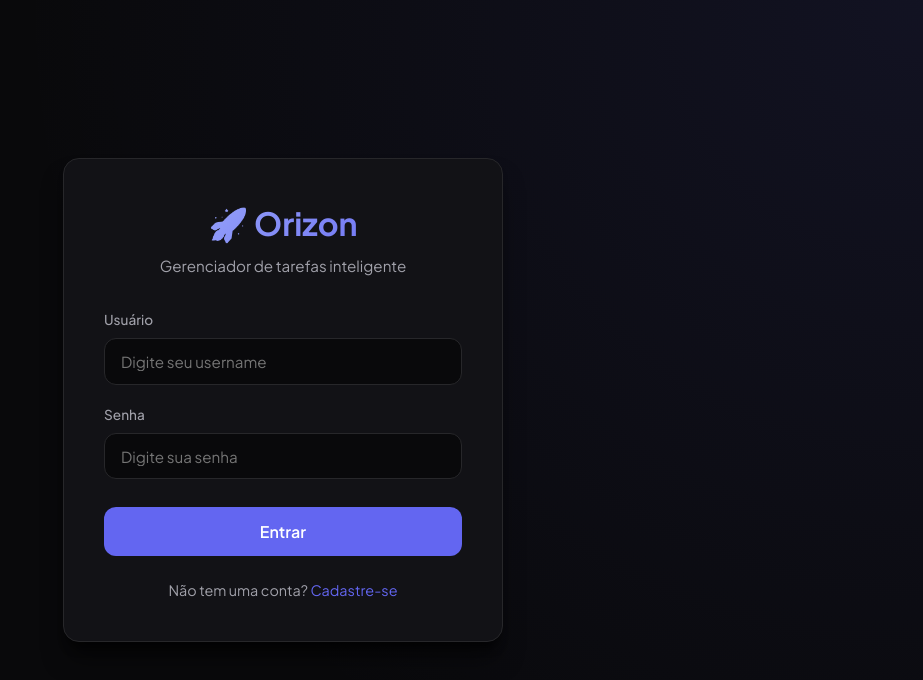
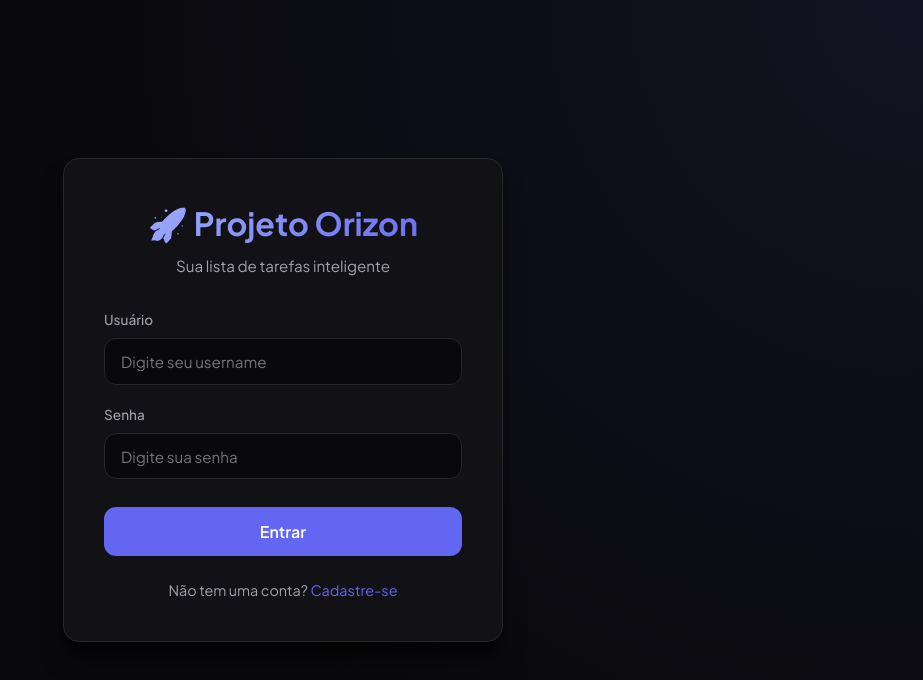
Before and after one commit to techcarlosandre/Orizon, a React (Vite) app in the folder frontend/: page /login in a window 1280 px wide. Shown: the top 680 px of the page, without its empty margins (357-1280 px from the left). Built offline with nearby package versions, Linux system fonts and the light colour scheme; no server answers.

Commit message:
front: change application name to Projeto Orizon and translate titles to Portuguese

```diff
--- a/frontend/index.html
+++ b/frontend/index.html
@@ -4,8 +4,8 @@
     <meta charset="UTF-8" />
     <link rel="icon" type="image/svg+xml" href="/favicon.svg" />
     <meta name="viewport" content="width=device-width, initial-scale=1.0" />
-    <meta name="description" content="Orizon — Gerenciador de tarefas inteligente com compartilhamento e categorias." />
-    <title>Orizon — To-Do Inteligente</title>
+    <meta name="description" content="Projeto Orizon — Gerenciador de tarefas inteligente com compartilhamento e categorias." />
+    <title>Projeto Orizon — Lista de Tarefas</title>
   </head>
   <body>
     <div id="root"></div>
--- a/frontend/src/components/Navbar.jsx
+++ b/frontend/src/components/Navbar.jsx
@@ -32,7 +32,7 @@ export default function Navbar() {
   return (
     <nav className="navbar">
       <Link to="/" className="navbar-brand">
-        🚀 Orizon
+        🚀 Projeto Orizon
       </Link>
       <div className="navbar-menu">
         <div className="user-badge">
--- a/frontend/src/pages/Login.jsx
+++ b/frontend/src/pages/Login.jsx
@@ -34,8 +34,8 @@ export default function Login() {
     <div className="auth-wrapper">
       <div className="auth-card">
         <div className="auth-header">
-          <h1>🚀 Orizon</h1>
-          <p>Gerenciador de tarefas inteligente</p>
+          <h1>🚀 Projeto Orizon</h1>
+          <p>Sua lista de tarefas inteligente</p>
         </div>
 
         {error && <div className="error-message">{error}</div>}
--- a/frontend/src/pages/Register.jsx
+++ b/frontend/src/pages/Register.jsx
@@ -56,7 +56,7 @@ export default function Register() {
       <div className="auth-card">
         <div className="auth-header">
           <h1>🚀 Criar Conta</h1>
-          <p>Cadastre-se na plataforma Orizon</p>
+          <p>Cadastre-se no Projeto Orizon</p>
         </div>
 
         {error && <div className="error-message">{error}</div>}
```
